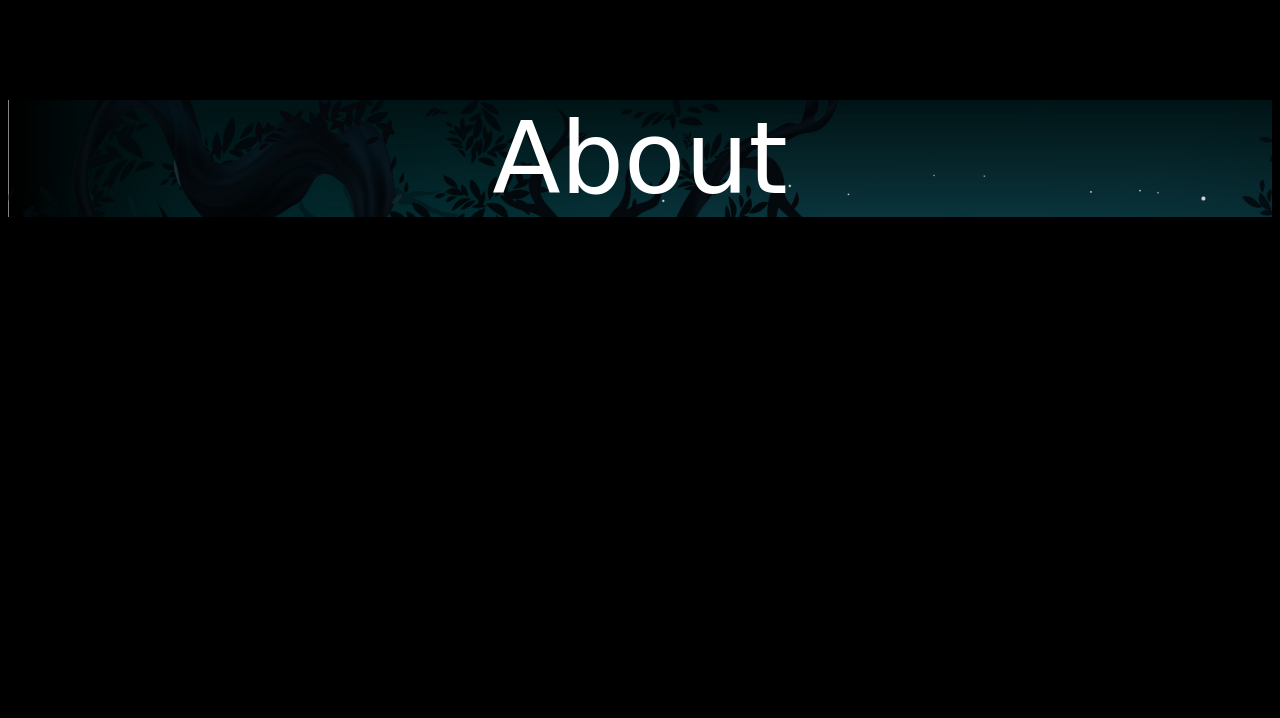
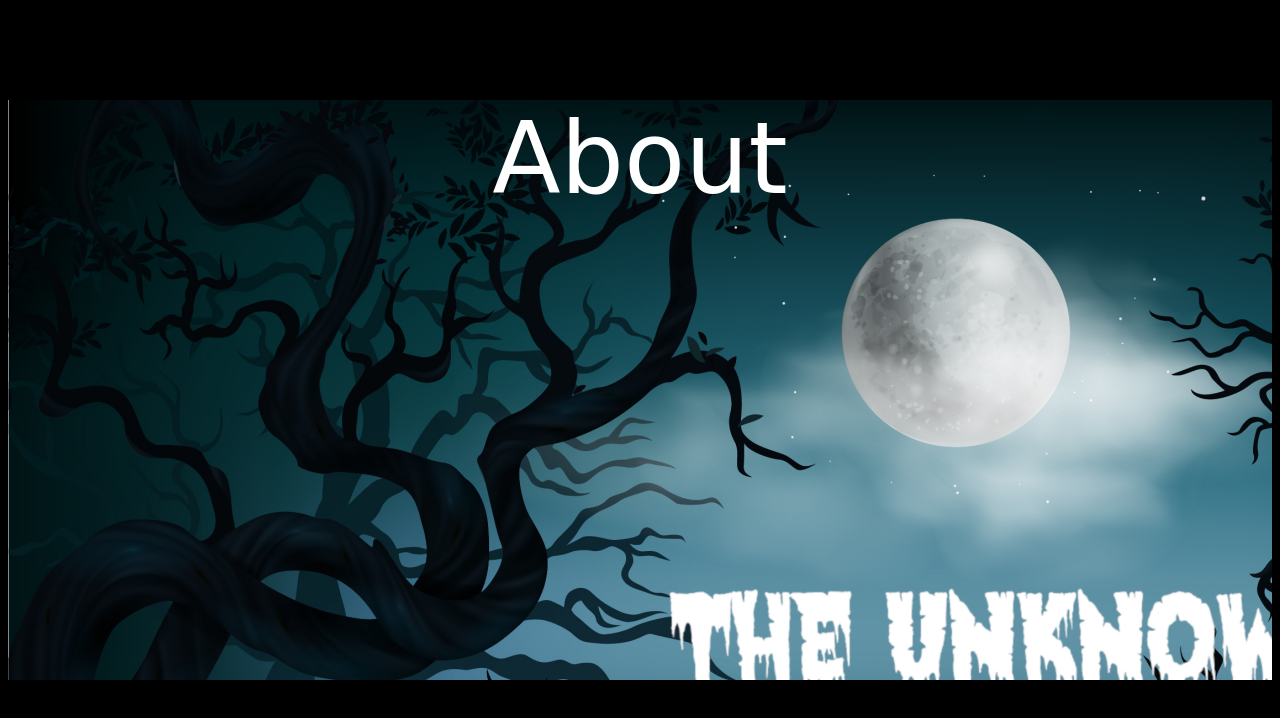
Before and after one commit to nirabpaudel/the-unknown, a plain HTML site: page index.html in a window 1280 px wide. Drawn offline with Linux system fonts and the light colour scheme; a web font is replaced by a local one.

Commit message:
Update index.html

```diff
--- a/index.html
+++ b/index.html
@@ -5,21 +5,20 @@
 <meta http-equiv="X-UA-Compatible" content="IE=edge, chrome=1">
 <meta name="viewport" content="width=device-width, initial-scale=1, shrink-to-fit=no">
 <link rel="icon" type="image/png" href="images/favicon.png">
-<title>The Unknown - A Spooky Short Story by Nirab (Official Site) | Read for free</title>
+<title>The Unknown - A Spooky Short Story by Nirab | Read for free</title>
 <link rel="canonical" href="https://the-unknown.nirabpaudel.com.np">
 <meta property="og:site_name" content="The Unknown">
-<meta property="og:title" content="The Unknown - A Spooky Short Story by Nirab (Official Site) | Read for free">
+<meta property="og:title" content="The Unknown - A Spooky Short Story by Nirab | Read for free">
 <meta property="og:url" content="https://the-unknown.nirabpaudel.com.np">
 <meta property="og:type" content="website">
-<meta itemprop="name" content="The Unknown - A Spooky Short Story by Nirab (Official Site) | Read for free">
+<meta itemprop="name" content="The Unknown - A Spooky Short Story by Nirab | Read for free">
 <meta itemprop="url" content="https://the-unknown.nirabpaudel.com.np">
 <meta name="description" content="The Unknown is a horror, suspense and adventure themed short story written by Nirab Paudel. You can read the full story completely free of cost here in this official website.">
 <link rel="preconnect" href="https://fonts.googleapis.com">
 <link rel="preconnect" href="https://fonts.gstatic.com" crossorigin>
 <link href="https://fonts.googleapis.com/css2?family=Jolly+Lodger&display=swap" rel="stylesheet">
 <style type="text/css">
-body{ background-color: #000000; color: #fff; justify-content: center; text-align: center; } .bg{ background-image: url('images/bgmain.webp'); width: 100%; height: 100%; background-repeat: no-repeat; margin: 0px; padding: 0px; } @media screen and (max-width: 800px) { .bg {
-height: 50%; } }
+body{ background-color: #000000; color: #fff; justify-content: center; text-align: center; } .bg{ background-image: url('images/bgmain.webp'); width: 100%; height: 580px; background-repeat: no-repeat; margin: 0px; padding: 0px; } @media screen and (max-width: 800px) { .bg { height: 50%; } }
 .about{ text-align: center; justify-content: flex-end; } .title{ font-size: 100px; font-family: 'Jolly Lodger', cursive; }
 </style>
 </head>
```
